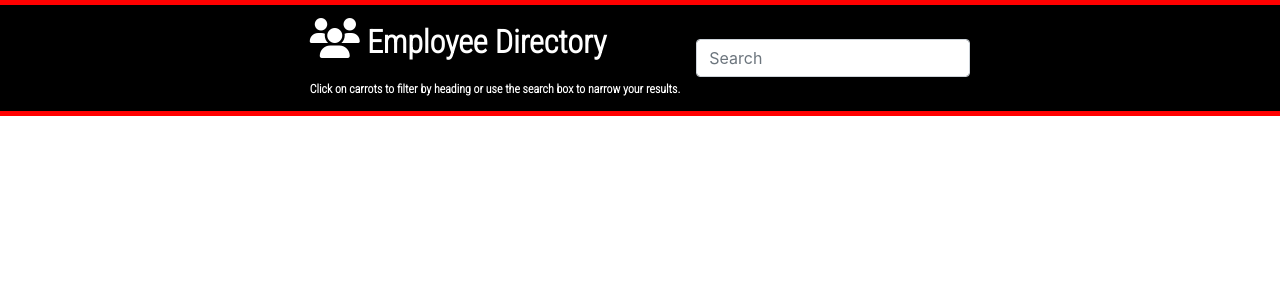
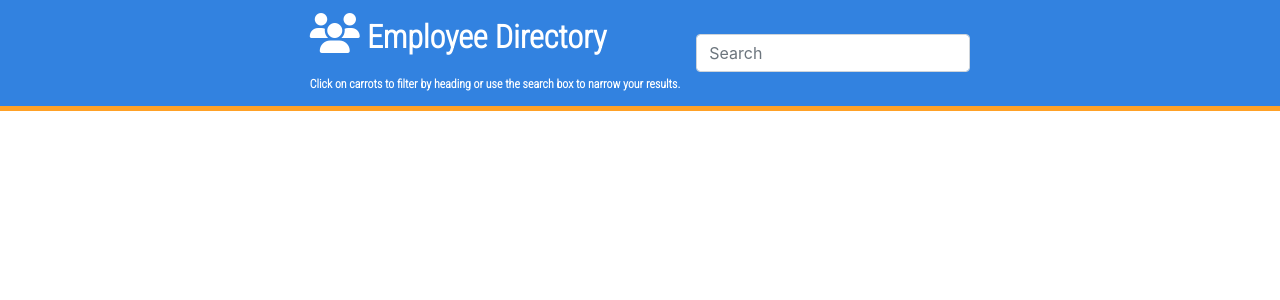
Before and after one commit to rafaelrosas19/react-employee-directory, a React (Create React App) app: page / in a window 1280 px wide. Shown: the top 300 px of the page. Built offline with nearby package versions, Linux system fonts and the light colour scheme.

Commit message:
Made style changes to the navbar colors

```diff
--- a/src/App.css
+++ b/src/App.css
@@ -4,9 +4,9 @@ body {
 }
 
 .navbar {
-  background-color: #000;
-  border-bottom: 5px solid red;
-  border-top: 5px solid red;
+  background-color: #3282e0;
+  border-bottom: 5px solid #ffa126 ;
+  margin-bottom: 3vh;
 }
 
 .navemp {
@@ -23,3 +23,8 @@ body {
   color: white;
   font-family: "Roboto Condensed", sans-serif;
 }
+.user-area {
+  border-width: 1px;
+  border-style: solid;
+  border-color: black;
+}
```
